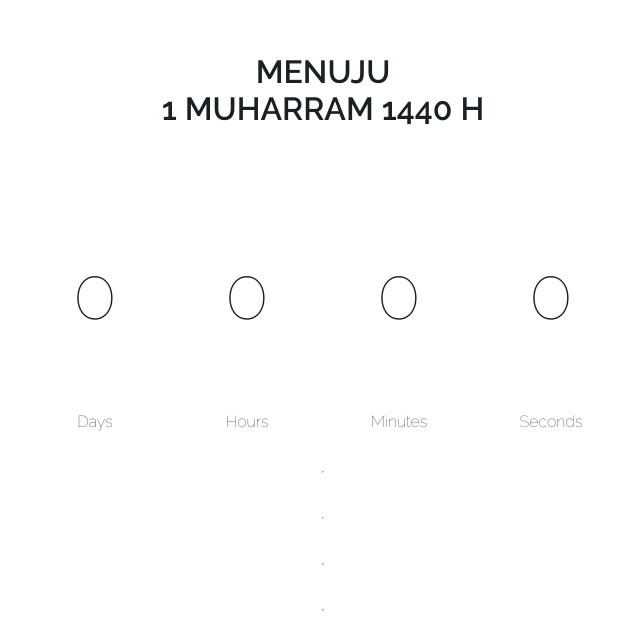
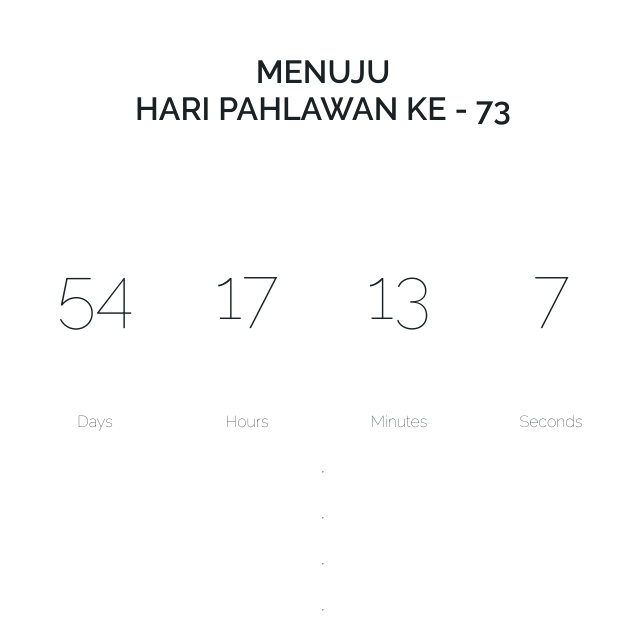
Before and after one commit to mmdiyul/countdown, a plain HTML site: page index.html in a window 1280 px wide. Shown: the part 167-800 px from the top of the page, without its empty margins (317-957 px from the left). Drawn offline with Linux system fonts and the light colour scheme.

Commit message:
set hari pahlawan

```diff
--- a/assets/js/countdown.js
+++ b/assets/js/countdown.js
@@ -1,5 +1,5 @@
 // Tanggal dan waktu akhir countdown
-var countDownDate = new Date("Sep 11, 2018 18:00:00").getTime();
+var countDownDate = new Date("Nov 10, 2018 00:00:00").getTime();
 
 // Update setiap 1 detik
 var countdownfunction = setInterval(function() {
--- a/index.html
+++ b/index.html
@@ -13,7 +13,7 @@
   <h1>
     MENUJU
     <br>
-    1 MUHARRAM 1440 H
+    HARI PAHLAWAN KE - 73
   </h1>
   <table>
     <tr style="font-size: 72px;">
```
